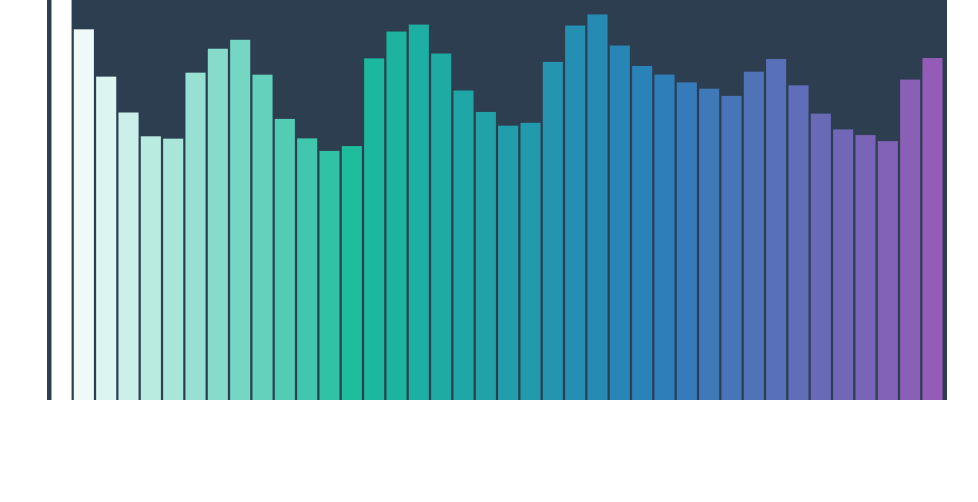
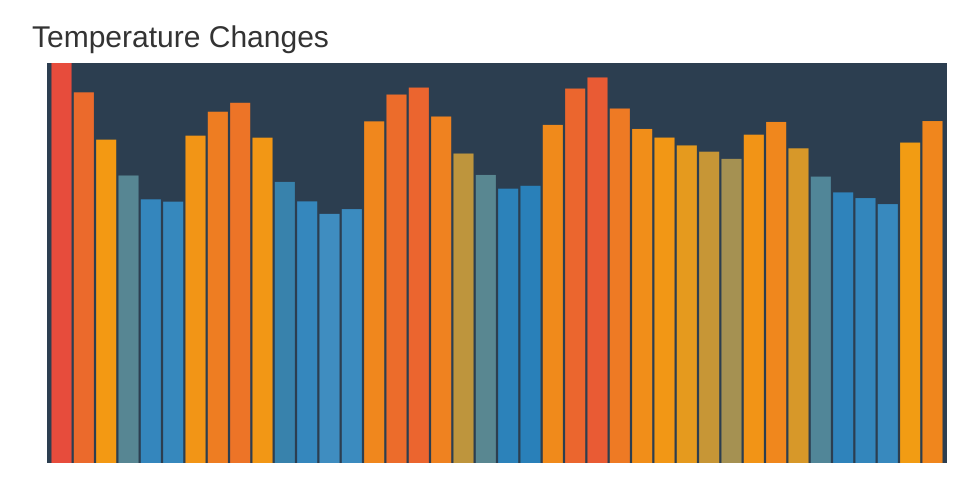
Before and after one commit to webbuyrich/d3js-build, a plain HTML site: page index.html in a window 1280 px wide. Shown: the whole page, without its empty margins (23-1001 px from the left). Drawn offline with Linux system fonts and the light colour scheme.

Commit message:
add colors depending on temperature values, change fill to reflect colors

```diff
--- a/index.html
+++ b/index.html
@@ -24,7 +24,7 @@
        <div class="container">
             <!-- inline svg graphic -->
             <div class="row">
-
+              <h2>Temperature Changes</h2>
             </div>
             <div class="row">
                 <div id="graph" class="span12 col-lg-6"></div>
--- a/js/bar-data.js
+++ b/js/bar-data.js
@@ -33,8 +33,8 @@ d3.json('data/forecast.json', function(d){
 
 	// use d3 color scheme
 	colors = d3.scale.linear()
-		.domain([0, temperatures.length * .33, temperatures.length * .66, temperatures.length])
-		.range(['#fff','#1abc9c', '#2980b9', '#9b59b6', '#3498db']);
+		.domain([0,  65, 75, d3.max(temperatures)])
+		.range(['#fff','#2980b9','#f39c12', '#e74c3c']);
 
 
 	// create a tooltip
@@ -64,7 +64,7 @@ d3.json('data/forecast.json', function(d){
 			.data(temperatures)
 			// start bars
 			.enter().append('rect')
-				.style('fill', function(d, i){return colors(i)})
+				.style('fill', colors)
 				.attr({
 					width: function(d) { return xScale.rangeBand()  } ,
 					'height': 0 ,
```
